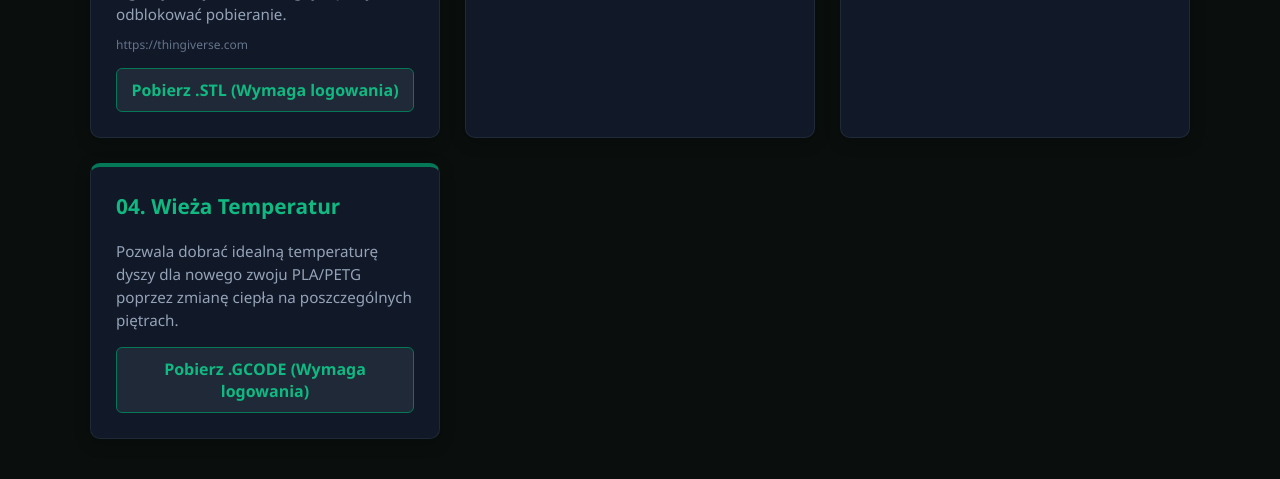
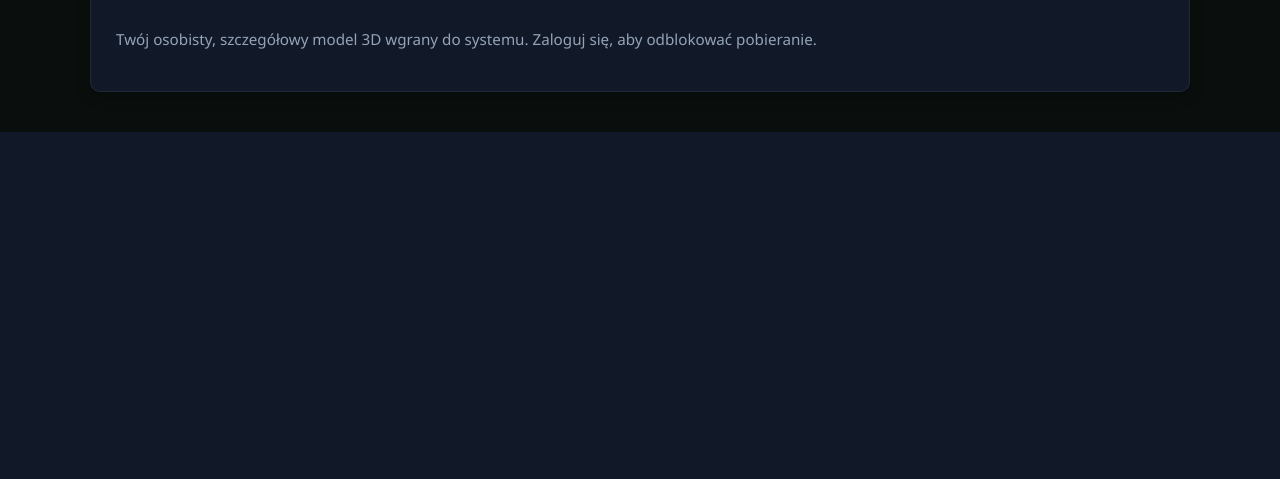
Before and after one commit to slayereqgaming-gif/layerhub, a Flask app: page / in a window 1280 px wide. Shown: the part 1034-1513 px from the top of the page. After the commit the page ends 1166 px from the top, so only its background shows below. Run offline with Flask 3, Linux system fonts and the light colour scheme.

Commit message:
Update index.html

```diff
--- a/templates/index.html
+++ b/templates/index.html
@@ -140,15 +140,15 @@
             margin-bottom: 10px;
         }
         .source-link {
+            display: block;
             font-size: 0.75em;
-            color: #64748b;
+            color: #4b5563;
             text-decoration: none;
-            display: block;
             margin-bottom: 15px;
             word-break: break-all;
         }
         .source-link:hover {
-            color: #38bdf8;
+            color: #10b981;
             text-decoration: underline;
         }
         .download-btn {
@@ -237,30 +237,12 @@
         <p style="color: #a7f3d0; margin-bottom: 30px;">Przeglądaj darmową bazę projektów startowych:</p>
 
         <div class="projects-grid">
-
-            <!-- PROJEKT KARTY Z TWOIM ZDJĘCIEM I LINKIEM DO THINGIVERSE -->
+            <!-- PIERWSZA KARTA: ŁÓDKA ZE ZDJĘCIEM I LINKIEM -->
             <div class="project-card">
                 <h3>01. Łódka</h3>
-                <!-- Zdjęcie łódeczki załadowane z zewnętrznego serwera -->
-                <img src="https://imgur.com" alt="Łódka 3D" style="max-width: 100%; height: auto; border-radius: 6px; margin: 15px 0; border: 1px solid #047857; box-shadow: 0 0 8px rgba(16, 185, 129, 0.2);">
+
+                <!-- Zaimplementowany bezpośredni zewnętrzny link do Twojego zdjęcia -->
+                <img src="https://resize.thingiverse.com/?url=https://cdn.thingiverse.com/assets/84/71/42/61/a4/Dual-print_multi-part_color_3D_print_of_3DBenchy_v45.jpg&w=1024&h=1024&fit=contain&cbg=white&n=-1" alt="Łódka" style="max-width: 100%; height: auto; border-radius: 6px; margin: 12px 0; border: 1px solid #047857;">
+
                 <p>Twój osobisty, szczegółowy model 3D wgrany do systemu. Zaloguj się, aby odblokować pobieranie.</p>
-                <a href="https://thingiverse.com" class="source-link" target="_blank">https://thingiverse.com</a>
-                <div class="download-btn" onclick="openModal('loginModal')">Pobierz .STL (Wymaga logowania)</div>
-            </div>
-
-            <!-- Pozostałe projekty demonstracyjne -->
-            <div class="project-card">
-                <h3>02. Kostka Kalibracyjna 20x20</h3>
-                <p>Podstawowy test dokładności wymiarowej Twojej drukarki w osiach X, Y, Z. Pozwala sprawdzić poprawność kroków silnika.</p>
-                <div class="download-btn" onclick="openModal('loginModal')">Pobierz .STL (Wymaga logowania)</div>
-            </div>
-            <div class="project-card">
-                <h3>03. Test Retrakcji (Stringing)</h3>
-                <p>Szybki schemat pozwalający wyeliminować irytujące nitkowanie filamentu podczas przemieszczania się głowicy.</p>
-                <div class="download-btn" onclick="openModal('loginModal')">Pobierz .STL (Wymaga logowania)</div>
-            </div>
-            <div class="project-card">
-                <h3>04. Wieża Temperatur</h3>
-                <p>Pozwala dobrać idealną temperaturę dyszy dla nowego zwoju PLA/PETG poprzez zmianę ciepła na poszczególnych piętrach.</p>
-                <div class="download-btn" onclick="openModal('loginModal')">Pobierz .GCODE (Wymaga logowania)</div>
-            </div>
+                <a href="https://thingiverse.com" target="_blank" class="source-link">
```
